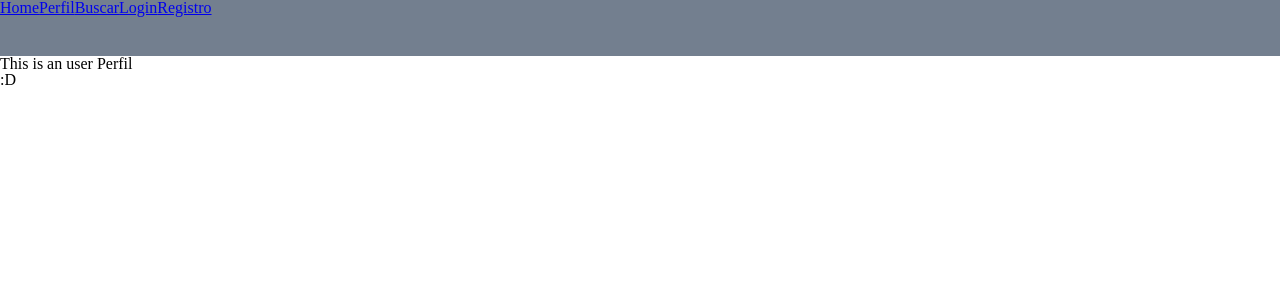
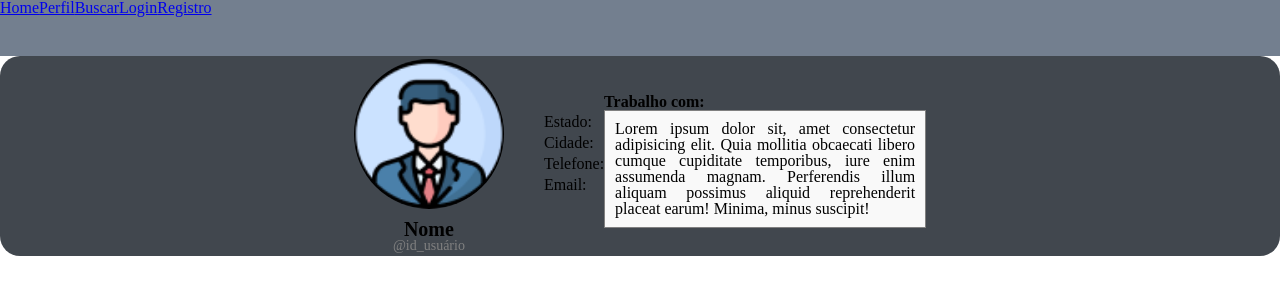
Before and after one commit to Yan-Fonseca/TuneTown, a Vue app: page /#/perfil in a window 1280 px wide. Shown: the top 300 px of the page. Built offline with nearby package versions, Linux system fonts and the light colour scheme; a web font is replaced by a local one.

Commit message:
Adição da parte mais básica do perfil, ainda necessita de ajustes, porém, já é um começo. E ainda a adição da imagem padrão de perfil

```diff
--- /dev/null
+++ b/src/components/Perfil/BasicInfo.vue
@@ -0,0 +1,110 @@
+<template>
+    <div class="container">
+      <div class="info">
+        <div class="img">
+          <img src="../../assets/imgs/perfil.png" alt="imagem de perfil">
+          <div class="profile-info">
+            <p class="name">Nome</p>
+            <p class="id">@id_usuário</p>
+          </div>
+        </div>
+        <div class="contatos">
+          <h3>Estado:</h3>
+          <h3>Cidade:</h3>
+          <h3>Telefone:</h3>
+          <h3>Email:</h3>
+        </div>
+        <div class="biography">
+          <div class="work-info">
+            <h3>Trabalho com:</h3>
+            <div class="biography-box">
+              <p>Lorem ipsum dolor sit, amet consectetur adipisicing elit. Quia mollitia obcaecati libero cumque cupiditate temporibus, iure enim assumenda magnam. Perferendis illum aliquam possimus aliquid reprehenderit placeat earum! Minima, minus suscipit!</p>
+            </div>
+          </div>
+        </div>
+      </div>
+    </div>
+  </template>
+
+<script>
+export default {
+    name: 'BasicInfo'
+}
+</script>
+
+<style scoped>
+.container {
+  display: flex;
+  justify-content: center;
+  align-items: center;
+  height: 25vh;
+  background-color: rgba(29, 36, 45, 0.84);
+  border-radius: 20px;;
+}
+
+.info {
+  display: flex;
+  align-items: center;
+}
+
+.img {
+  display: flex;
+  flex-direction: column;
+  align-items: center;
+  margin-right: 20px;
+}
+
+.img img {
+  width: 150px;
+  height: 150px;
+  border-radius: 50%;
+  margin-bottom: 10px;
+}
+
+.profile-info {
+  text-align: center;
+}
+
+.profile-info .name {
+  font-size: 20px;
+  font-weight: bold;
+}
+
+.profile-info .id {
+  font-size: 14px;
+  color: gray;
+}
+
+.contatos {
+  margin-left: 20px;
+}
+
+.contatos h3 {
+  margin-bottom: 5px;
+}
+
+.biography {
+  margin-top: 20px;
+}
+
+.work-info {
+  margin-bottom: 10px;
+}
+
+.work-info h3 {
+  font-weight: bold;
+}
+
+.biography-box {
+  border: 1px solid gray;
+  padding: 10px;
+  background-color: #f9f9f9;
+  width: 300px;
+}
+
+.biography-box p {
+  margin: 0;
+  text-align: justify;
+  text-justify: inter-word;
+}
+</style>
--- a/src/views/PerfilView.vue
+++ b/src/views/PerfilView.vue
@@ -1,6 +1,16 @@
 <template>
   <div class="perfil">
-    <h1>This is an user Perfil</h1>
-    <p>:D</p>
+    <BasicInfo/>
   </div>
 </template>
+
+<script>
+import BasicInfo from '@/components/Perfil/BasicInfo.vue';
+
+export default {
+  name: 'PerfilView',
+  components: {
+    BasicInfo
+  }
+}
+</script>
```
Also changed, not shown: src/assets/imgs/perfil.png (added).
